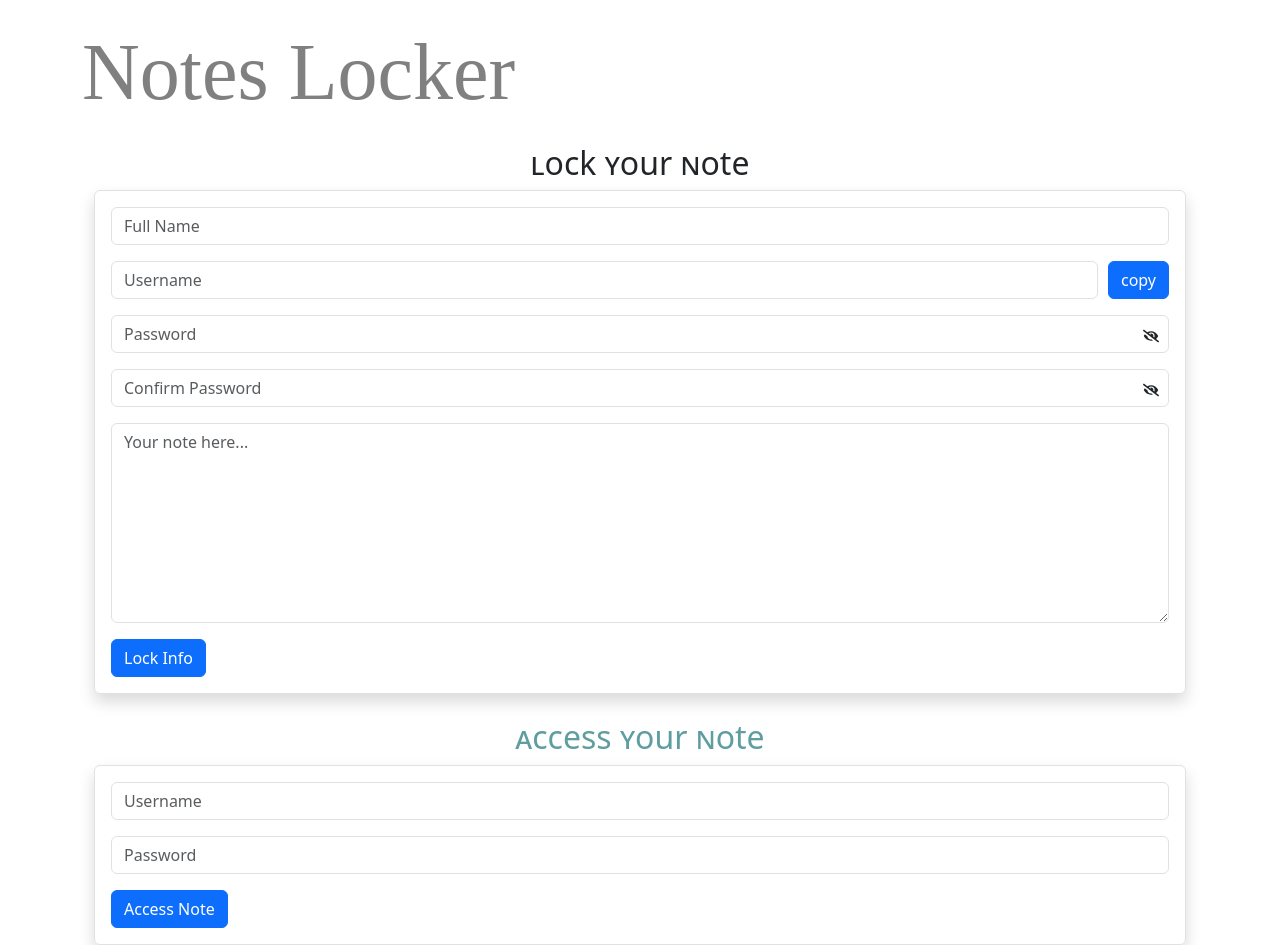
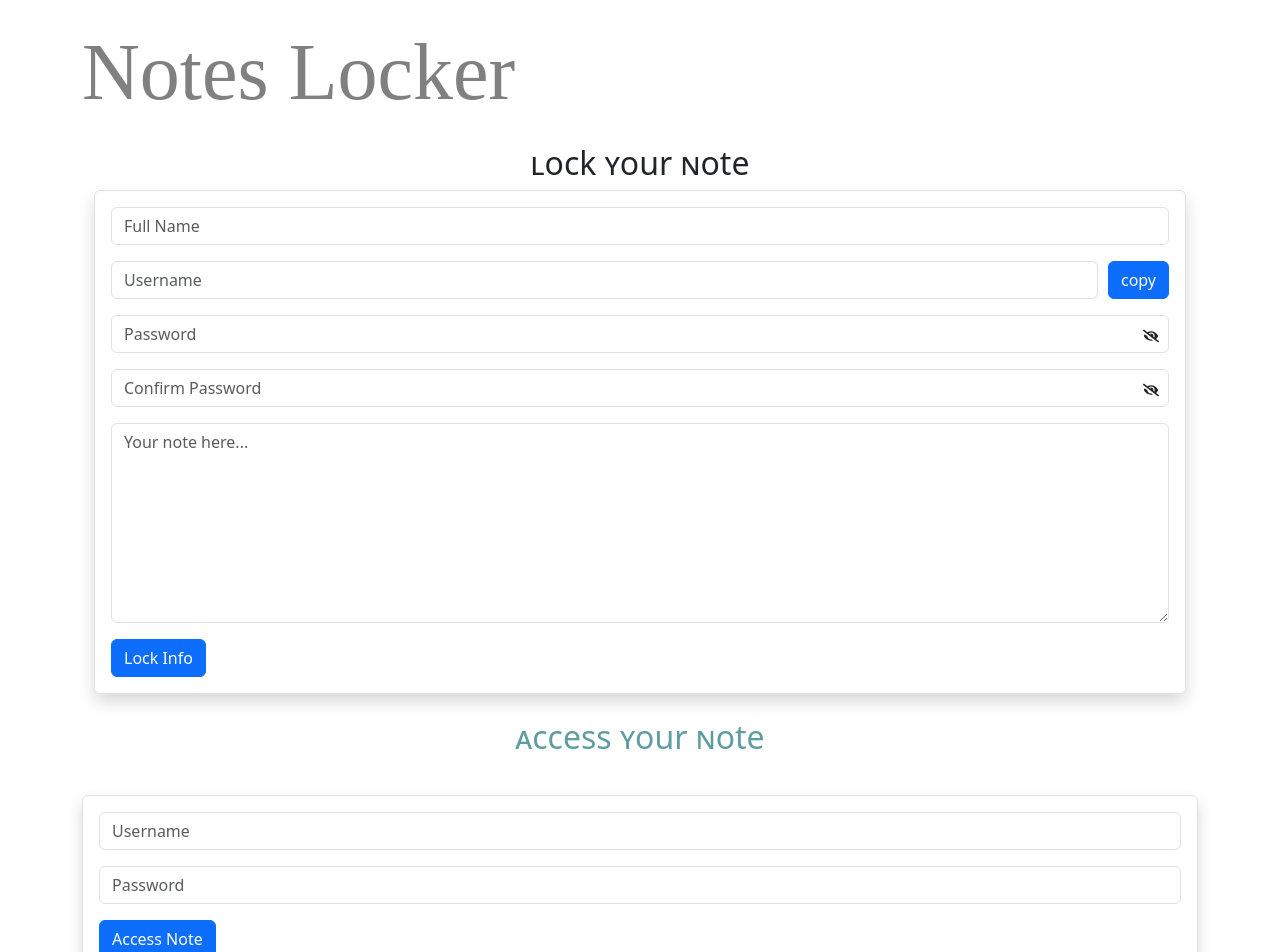
Before and after one commit to CodingWithBhavesh/Lock_information, a React (Create React App) app: page / in a window 1280 px wide. Shown: the top 952 px of the page. Built offline with nearby package versions, Linux system fonts and the light colour scheme; no server answers; the database is empty.

Commit message:
minnor ch

```diff
--- a/src/App.js
+++ b/src/App.js
@@ -38,7 +38,7 @@ const App = () => {
 
 
             {/* Add AccessNotes component and pass notes as prop */}
-            <div>
+            <div className='mb-5'>
 
             <AccessNotes notes={notes} />
             </div>
--- a/src/components/AccessNotes.js
+++ b/src/components/AccessNotes.js
@@ -1,6 +1,9 @@
 import React, { useState } from 'react';
 import supabase from './supabaseClient'; // Ensure you have the Supabase client imported
 import 'bootstrap/dist/css/bootstrap.min.css';
+import { FaEye, FaEyeSlash } from 'react-icons/fa'; // Import eye icons
+// StateContext.js
+
 
 const AccessNotes = () => {
     const [username, setUsername] = useState('');
@@ -9,6 +12,7 @@ const AccessNotes = () => {
     const [error, setError] = useState('');
     const [loading, setLoading] = useState(false);
     const [editing, setEditing] = useState(false); // State to track edit mode
+
 
     const fetchNote = async (e) => {
         e.preventDefault();
@@ -51,7 +55,7 @@ const AccessNotes = () => {
     };
 
     return (
-        <div className="container mt-4">
+        <div className=" mt-4" style={{display:"flex", flexDirection:"column" ,gap:"30px"}}>
             <h2 className="text-center" style={{ fontVariantCaps: "unicase",color:"cadetblue" }}>Access Your Note</h2>
             <form onSubmit={fetchNote} className="p-3 border rounded shadow">
                 <div className="mb-3">
@@ -60,7 +64,7 @@ const AccessNotes = () => {
                         className="form-control"
                         placeholder="Username"
                         value={username}
-                        onChange={(e) => setUsername(e.target.value)}
+                        onChange={(e) => setUsername(e.target.value.toLowerCase())}
                         required
                     />
                 </div>
@@ -80,13 +84,25 @@ const AccessNotes = () => {
             </form>
             {error && <p className="text-danger mt-3">{error}</p>}
             {note && editing && (
-                <div className='mb-4'>
-                    <h3>Your Note:</h3>
+                <div >
+                    <h3 >Your Note:</h3>
                     <textarea
                         value={note}
                         onChange={(e) => setNote(e.target.value)} // Add this to make the field editable
-                        style={{ width: '100%', height: '200px',margin:"29px" }}
+                        style={{ width: '100%', height: '200px',margin:" 0px 0px 20px" }}
                     />
+                    {/* <span
+                        onClick={() => setShowPassword(!showPassword)}
+                        style={{
+                            position: 'absolute',
+                            right: '10px',
+                            top: '50%',
+                            transform: 'translateY(-50%)',
+                            cursor: 'pointer',
+                        }}
+                    >
+                        {showPassword ? <FaEye /> : <FaEyeSlash />}
+                        </span> */}
                     <button onClick={saveEditedNote} style={{marginBottom:"20px"}} className='btn btn-primary' disabled={loading}>
                         {loading ? 'Saving...' : 'Save Note'}
                     </button>
--- a/src/components/notesForm.js
+++ b/src/components/notesForm.js
@@ -62,7 +62,7 @@ const NotesForm = () => {
             setPassword('');
             setConfirmPassword(''); // Clear confirm password
             alert('Note saved successfully!');
-            handleCopy();
+            // handleCopy();
 
         }
         setLoading(false);
```
